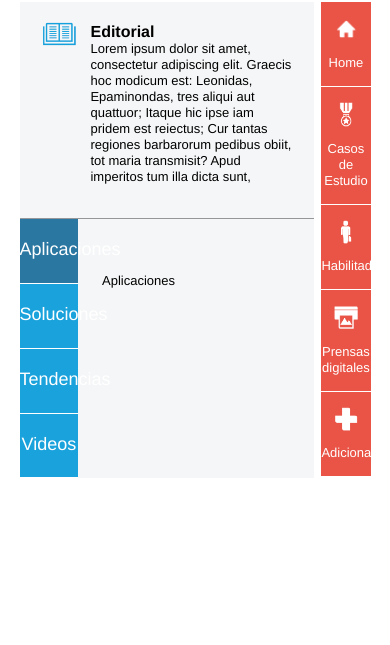
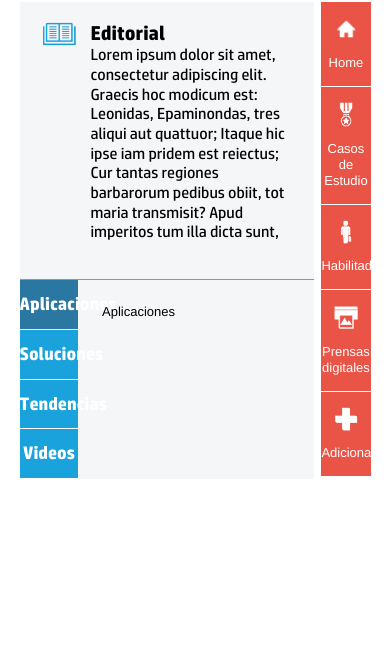
Before and after one commit to zolitariuz/hp, a plain HTML site: page index.html in a window 390 px wide. Shown: the part 199-844 px from the top of the page. Drawn offline with Linux system fonts and the light colour scheme.

Commit message:
menu responsive

```diff
--- a/js/functions.js
+++ b/js/functions.js
@@ -52,12 +52,33 @@ function cambiaTab(e){
 // RAUL
 
 $( document ).ready(function() {
-		var papa        = $('.main'),
-			menu        = $('#menu_segmentos ul'),
-			altura_papa = papa.height(),
-			altura_menu = altura_papa -  ( $('.aplicacion').height() + 40 );
+
+		var papa           = $('.menu'),
+			menu           = $('#menu_segmentos ul'),
+			menu_li        = $('#menu_segmentos ul li'),
+			menu_li_a      = $('#menu_segmentos ul li a'),
+			altura_papa    = papa.height(),
+			altura_menu    = altura_papa -  ( $('.aplicacion').height() + 40 );
 
 		menu.css('height',altura_menu);
 
+		var altura_menu_li = menu_li.height() + 'px';
+		menu_li_a.css('line-height', altura_menu_li);
+
+
+		//RESIZE
+		$(window).resize(function(){
+
+			var altura_papa    = papa.height(),
+				altura_menu    = altura_papa -  ( $('.aplicacion').height() + 40 );
+				console.log(altura_papa);
+			menu.css('height',altura_menu);
+
+			altura_menu_li = menu_li.height() + 'px';
+			menu_li_a.css('line-height', altura_menu_li);
+		});
+
+
+
 
 });
--- a/style.less
+++ b/style.less
@@ -147,7 +147,7 @@ header{ margin: 0 0 30px 0; border-bottom: 1px solid @gris_fuente;
 		a{ color: #000; text-decoration: none;}
 	}
 
-	.instruccion{ margin: 20px 0 10px 0; color: @gris_fuente; font-size: 20px; }
+	.instruccion{ margin: 20px 0 10px 0; .regular(20px); color: @gris_fuente; font-size: 20px; }
 }
 
 .main{}
@@ -157,15 +157,15 @@ header{ margin: 0 0 30px 0; border-bottom: 1px solid @gris_fuente;
 .aplicacion{ padding: 20px; border-bottom: 1px solid @gris_fuente;
 	img{ width: 15%; margin: 0 5% 0 0; display: block; }
 	.info_aplicacion{ width: 80%;
-		h2{ margin: 0; }
-		p{}
+		h2{ .bold(20px); margin: 0; }
+		p{ .regular(16px);}
 	}
 }
 
 #menu_segmentos{ width: 20%;
 	ul{ margin: 0; list-style: none;
 		li{ height: 25%; border-bottom: 1px solid #fff;
-			a{ width: 100%; height: 100%; line-height: 60px; text-align: center; font-size: 18px; display: block; background: @azul; text-decoration: none; color: #fff;
+			a{ width: 100%; height: 100%; .bold(20px); line-height: normal; text-align: center; font-size: 18px; display: block; background: @azul; text-decoration: none; color: #fff;
 				&:hover{ background: @azul_obscuro; }
 			}
 			a.activo { background-color: @azul_obscuro; cursor: default; }
@@ -174,7 +174,7 @@ header{ margin: 0 0 30px 0; border-bottom: 1px solid @gris_fuente;
 }
 
 .main_content{ width: 80%;
-	.seccion_segmento { width: 80%; margin: 10% auto; position: relative; padding-bottom: 56.25%; padding-top: 30px; height: 0; overflow: hidden;
+	.seccion_segmento { width: 80%; margin: 10% auto 0 auto; position: relative; padding-bottom: 56.25%; height: 0; overflow: hidden;
 		iframe{ width: 100%; height: 100%;  position: absolute; top: 0; left: 0; }
 	}
 }
```
Also changed, not shown: style.css.
